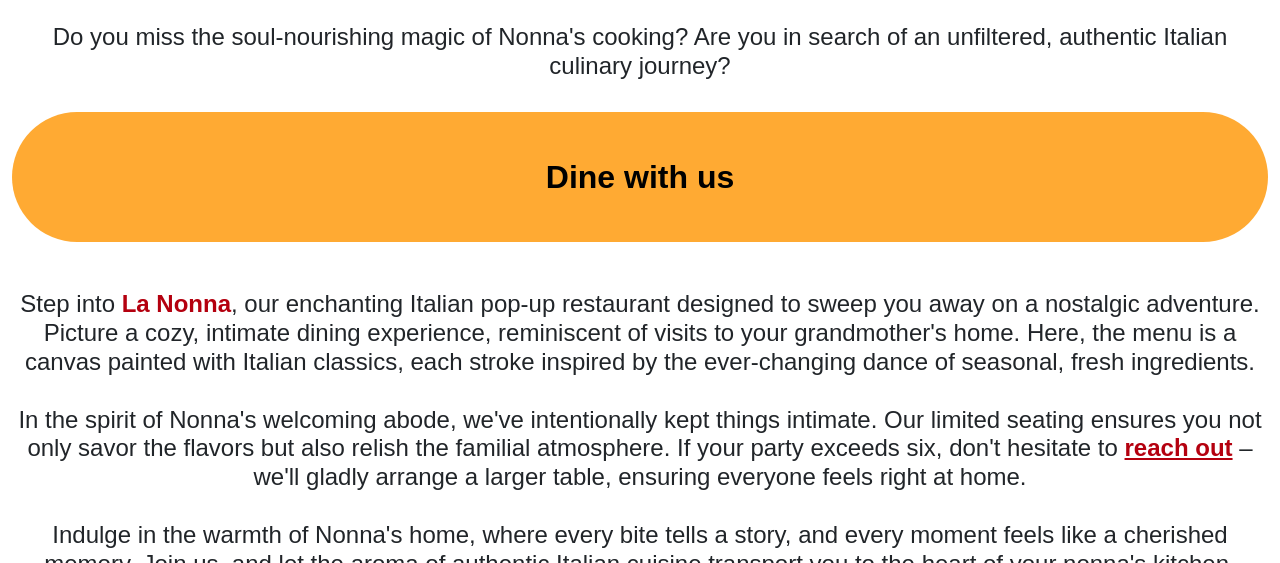
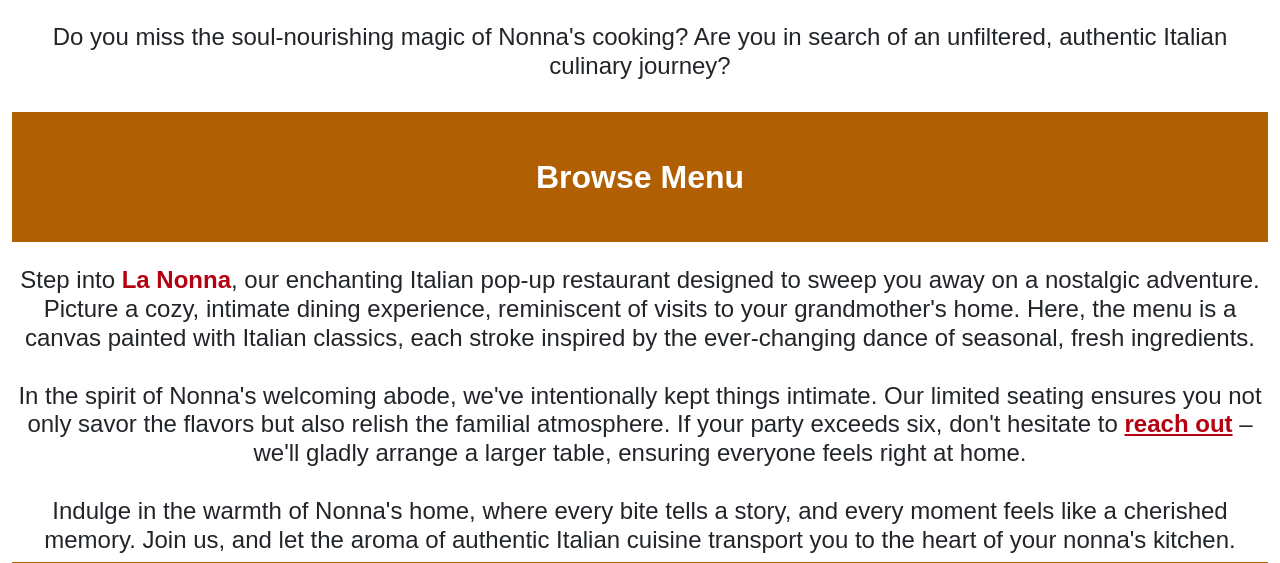
Before and after one commit to BubiniB/la-nonna, a Django app: page / in a window 1280 px wide. Shown: the part 1468-2031 px from the top of the page. Run offline with Django 3.2, Linux system fonts and the light colour scheme; some libraries are stand-ins or nearby versions; some web fonts are replaced.

Commit message:
Finish style on index.html and footer

```diff
--- a/static/css/styles.css
+++ b/static/css/styles.css
@@ -52,28 +52,33 @@ h3, h4 {
     color: #FCF55F;
 }
 
+.navbar-toggler {
+    border: solid 3px;
+}
+
 /* Images */
 .hero-image {
     width: 100%;
 }
 
 .dinner {
-    border-radius: 100px;
+    border-radius: 80px;
+    width: auto;
+    max-height: 380px;
 }
 
 /* Content index.html */
 .cta {
     width: 100%;
     height: 130px;
-    background-color: #FFAA33;
+    background-color: #b05f03;
     display: flex;
     justify-content: center;
     align-items: center;
-    border-radius: 80px;
 }
 
 .cta-link {
-    color: black;
+    color: #fff;
     font-family: Quando, sans-serif;
     font-size: 200%;
     font-weight: bold;
@@ -81,11 +86,11 @@ h3, h4 {
 }
 
 .cta:hover {
-    background-color: #b3dfec;
+    background-color: #40826D;
 }
 
-.contact-link:hover {
-    color: #f4bb5f;
+.link:hover {
+    color: #f4bb5f !important;
 }
 
 
--- a/templates/base.html
+++ b/templates/base.html
@@ -10,7 +10,7 @@
         <link rel="stylesheet" type="text/css" href="{% static 'css/styles.css' %}">
     </head>
     <body>
-        <nav class="navbar navbar-expand-lg">
+        <nav class="navbar navbar-expand-lg navbar-dark">
           <div class="container-fluid">
             <a class="navbar-brand brand" href="{% url 'home' %}">La Nonna</a>
             <button class="navbar-toggler" type="button" data-bs-toggle="collapse" data-bs-target="#navbarNavAltMarkup"
@@ -47,16 +47,16 @@
           </div>
 
           <div>
-            <a href="" class="me-4 text-reset">
+            <a href="" class="me-4 text-reset link">
               <i class="fab fa-facebook-f"></i>
             </a>
-            <a href="" class="me-4 text-reset">
+            <a href="" class="me-4 text-reset link">
               <i class="fab fa-twitter"></i>
             </a>
-            <a href="" class="me-4 text-reset">
+            <a href="" class="me-4 text-reset link">
               <i class="fab fa-google"></i>
             </a>
-            <a href="" class="me-4 text-reset">
+            <a href="" class="me-4 text-reset link">
               <i class="fab fa-instagram"></i>
             </a>
           </div>
@@ -82,16 +82,16 @@
                   Useful links
                 </h6>
                 <p>
-                  <a href="#!" class="text-reset">Menu</a>
+                  <a href="#!" class="text-reset link">Menu</a>
                 </p>
                 <p>
-                  <a href="#!" class="text-reset">Book a Table</a>
+                  <a href="#!" class="text-reset link">Book a Table</a>
                 </p>
                 <p>
-                  <a href="#!" class="text-reset">View Reservations</a>
+                  <a href="#!" class="text-reset link">View Reservations</a>
                 </p>
                 <p>
-                  <a href="#!" class="text-reset">Contact Us</a>
+                  <a href="#!" class="text-reset link">Contact Us</a>
                 </p>
               </div>
 
--- a/templates/index.html
+++ b/templates/index.html
@@ -11,18 +11,27 @@
             <img class="img-fluid dinner" src="https://res.cloudinary.com/dmis4h4nh/image/upload/v1700314250/wvkps7ktvmg6etibrase.jpg" alt="family eating dinner">
         </div>
         <h4>Do you miss the soul-nourishing magic of Nonna's cooking? Are you in search of an unfiltered, authentic Italian culinary journey? </h4>
-        <br>
-        <a class="cta-link" href="{% url 'book_table' %}">
-            <div class="cta">Dine with us</div>
+    </div>
+    <br>
+    <div>
+        <a class="cta-link" href="{% url 'menu' %}">
+            <div class="cta">Browse Menu</div>
         </a>
-        <br>
+    </div>
+    <br>
+    <div>
         <h4>Step into <span class="red">La Nonna</span>, our enchanting Italian pop-up restaurant designed to sweep you away on a nostalgic adventure. Picture a cozy, intimate dining experience, reminiscent of visits to your grandmother's home. Here, the menu is a canvas painted with Italian classics, each stroke inspired by the ever-changing dance of seasonal, fresh ingredients.
         <br>
         <br>
-        In the spirit of Nonna's welcoming abode, we've intentionally kept things intimate. Our limited seating ensures you not only savor the flavors but also relish the familial atmosphere. If your party exceeds six, don't hesitate to <a class="red contact-link" href="{% url 'contact_us' %}">reach out</a> – we'll gladly arrange a larger table, ensuring everyone feels right at home.
+        In the spirit of Nonna's welcoming abode, we've intentionally kept things intimate. Our limited seating ensures you not only savor the flavors but also relish the familial atmosphere. If your party exceeds six, don't hesitate to <a class="red link" href="{% url 'contact_us' %}"><b>reach out</b></a> – we'll gladly arrange a larger table, ensuring everyone feels right at home.
         <br>
         <br>
         Indulge in the warmth of Nonna's home, where every bite tells a story, and every moment feels like a cherished memory. Join us, and let the aroma of authentic Italian cuisine transport you to the heart of your nonna's kitchen.</h4>
     </div>
+    <div>
+        <a class="cta-link" href="{% url 'book_table' %}">
+            <div class="cta">Dine with us</div>
+        </a>
+    </div>
 </div>
 {% endblock %}
```
